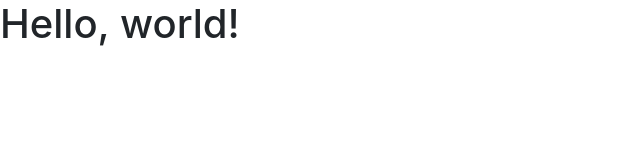
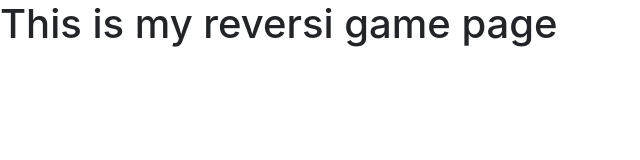
Before and after one commit to cameron-franklin/reversi, a website: page public/index.html in a window 1280 px wide. Shown: the whole page, without its empty margins (0-640 px from the left). Drawn offline with nearby package versions, Linux system fonts and the light colour scheme.

Commit message:
no message

```diff
--- a/public/index.html
+++ b/public/index.html
@@ -11,7 +11,7 @@
     <title>Reversi</title>
   </head>
   <body>
-    <h1>Hello, world!</h1>
+    <h1>This is my reversi game page</h1>
 
     <!-- Optional JavaScript -->
     <!-- jQuery first, then Popper.js, then Bootstrap JS -->
```
